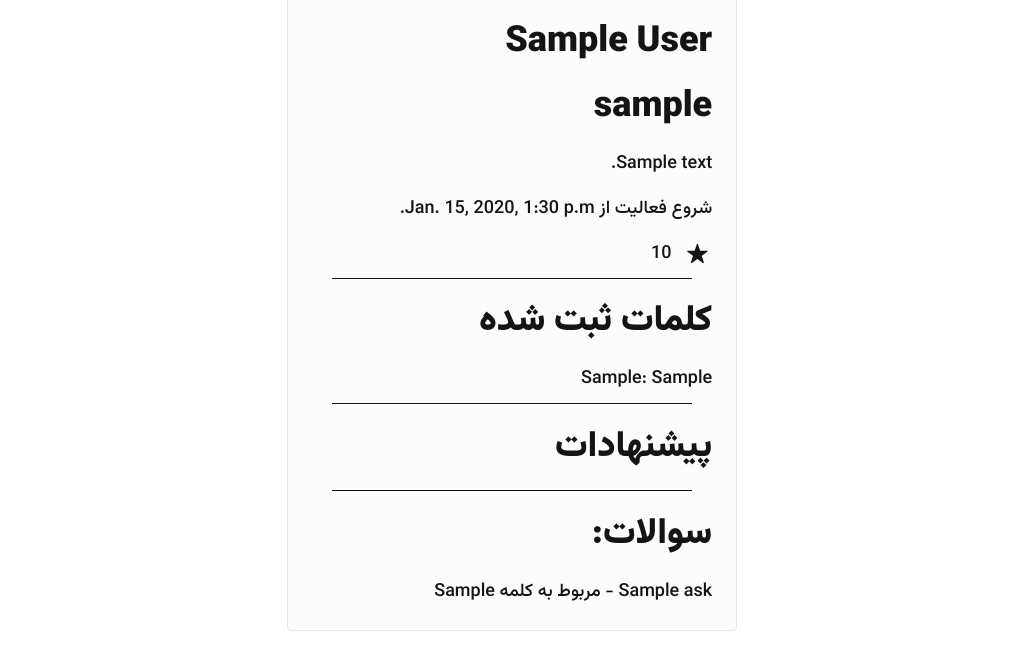
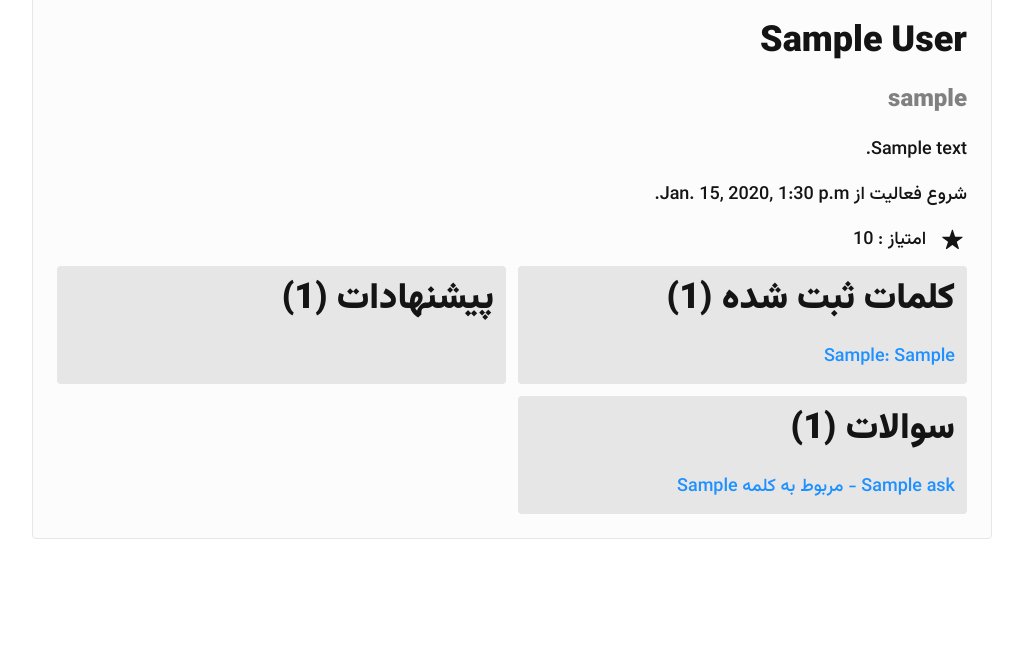
Before and after one commit to AliAnbarlou/GTA, a Django app: a page that uses Templates/Base/RootLayout.html in a window 1280 px wide. Shown: the part 397-1052 px from the top of the page, without its empty margins (128-1151 px from the left). After the commit the page ends 936 px from the top, so only its background shows below. Run offline with Django 5.2, Linux system fonts and the light colour scheme; a user stored in the database is signed in; tables that the repository leaves empty hold one stand-in row (values such as "Sample post").

Commit message:
Some sort of sex

```diff
--- a/Authentication/utils.py
+++ b/Authentication/utils.py
@@ -1,6 +1,6 @@
 import hashlib
 
-def get_gravatar_url(email, size=100):
+def get_gravatar_url(email, size=512):  # افزایش اندازه به 512px
     """دریافت آواتار گراواتار با ایمیل کاربر"""
     email_hash = hashlib.md5(email.strip().lower().encode()).hexdigest()
     return f"https://www.gravatar.com/avatar/{email_hash}?s={size}&d=identicon"
--- a/Authentication/views.py
+++ b/Authentication/views.py
@@ -31,13 +31,20 @@
         user.hits.add(ip_address)
 
     # گرفتن کلمات کاربر
-    words = Words.objects.filter(user=user)
+    # گرفتن آخرین 2 کلمه
+    words = Words.objects.filter(user=user).order_by('-id')[:2]
+
+    # گرفتن آخرین 2 پیشنهاد
+    suggestions = Suggestion.objects.filter(user=user).order_by('-id')[:2]
+
+    # گرفتن آخرین 2 سوال
+    questions = Ask.objects.filter(user=user).order_by('-id')[:2]
+    num_words = Words.objects.filter(user=user).count()
 
     # گرفتن پیشنهادات کاربر
-    suggestions = Suggestion.objects.filter(user=user)
-
+    num_suggestions = Suggestion.objects.filter(user=user).count()
     # گرفتن سوالات کاربر
-    questions = Ask.objects.filter(user=user)
+    num_questions = Ask.objects.filter(user=user).count()
 
     # آماده کردن داده‌ها برای ارسال به قالب
     return render(request, 'registration/profile.html', context={
@@ -47,6 +54,9 @@
         'words': words,
         'suggestions': suggestions,
         'questions': questions,
+        'num_words': num_words,
+        'num_suggestions': num_suggestions,
+        'num_questions': num_questions
     })
 
 @login_required
--- a/Static/app.css
+++ b/Static/app.css
@@ -209,7 +209,7 @@
 }
 
 a {
-  color: inherit;
+  color: dodgerblue;
   text-decoration: none;
 }
 
@@ -298,57 +298,33 @@
 
 h1 {
   --title-margin: 1.5rem;
-  font-size: clamp(
-    2rem,
-    5vw,
-    2.5rem
-  );
+  font-size: clamp(2rem, 5vw, 2.5rem);
 }
 
 h2 {
   --title-margin: 1.35rem;
-  font-size: clamp(
-    1.75rem,
-    4.5vw,
-    2.25rem
-  );
+  font-size: clamp(1.75rem, 4.5vw, 2.25rem);
 }
 
 h3 {
   --title-margin: 1.1rem;
-  font-size: clamp(
-    1.5rem,
-    4vw,
-    2rem
-  );
+  font-size: clamp(1.5rem, 4vw, 2rem);
 }
 
 h4,
 .profile__subtitle {
   --title-margin: 0.9rem;
-  font-size: clamp(
-    1.25rem,
-    3.5vw,
-    1.75rem
-  );
+  font-size: clamp(1.25rem, 3.5vw, 1.75rem);
 }
 
 h5 {
   --title-margin: 0.7rem;
-  font-size: clamp(
-    1.125rem,
-    3vw,
-    1.5rem
-  );
+  font-size: clamp(1.125rem, 3vw, 1.5rem);
 }
 
 h6 {
   --title-margin: 0.5rem;
-  font-size: clamp(
-    1rem,
-    2.5vw,
-    1.25rem
-  );
+  font-size: clamp(1rem, 2.5vw, 1.25rem);
 }
 
 p {
@@ -414,7 +390,12 @@
 .header__icon {
   width: 1.75rem;
   height: 1.75rem;
-  fill: var(--white);
+}
+
+.header__icon,
+.header__icon * {
+  fill: var(--white) !important;
+  stroke: var(--white);
 }
 
 .search-form {
@@ -617,7 +598,8 @@
 }
 
 .form__submitter,
-.btn {
+.btn,
+.logout {
   display: inline-block;
   margin-top: 0.5rem;
   color: var(--white);
@@ -638,13 +620,30 @@
 }
 
 .user-profile {
-  --user-profile-max-width: 28.15rem;
+  --user-profile-max-width: 60rem;
   max-width: var(--user-profile-max-width);
   padding: 1.5rem;
   border: 0.0625rem solid var(--blur-fill-clr);
   margin: 1.5rem auto;
   background-color: var(--component-bg-clr);
   border-radius: 4px;
+}
+
+.user-profile__wrapper {
+  display: grid;
+  grid-template-columns: repeat(auto-fit, minmax(min(20rem, 100%), 1fr));
+  gap: 0.75rem;
+  margin-top: 0.75rem;
+}
+
+.profile__item {
+  padding: 0.75rem;
+  background-color: var(--blur-fill-clr);
+  border-radius: 4px;
+}
+
+.profile__item > :first-child {
+  margin-top: 0;
 }
 
 .user-profile__avatar {
--- a/Templates/Base/RootLayout.html
+++ b/Templates/Base/RootLayout.html
@@ -28,29 +28,52 @@
     <div class="container header__wrapper">
       <div class="header__brand">
         <img class="header__logo" src="{% static 'imgs/logo.png' %%}" width="200" height="200" alt="لوگوی زبانزد">
-        <h1>زبانزد</h1>
+        <h1>
+          <a href="{% url 'Home:Home'%}" style="color:white;">
+            زبانزد
+          </a>
+        </h1>
       </div>
       <div class="header__icons">
 
         <button class="header__icon-btn header__theme-toggler">
-          <svg class="header__icon header__theme-toggler-icon" viewBox="0 0 457.32 457.32">
+          <svg class="header__icon" viewBox="0 0 24 24">
             <g stroke-width="0"></g>
             <g stroke-linecap="round" stroke-linejoin="round"></g>
             <g>
-              <g>
-                <path d="M228.66,112.692c-63.945,0-115.968,52.022-115.968,115.967c0,63.945,52.023,115.968,115.968,115.968 s115.968-52.023,115.968-115.968C344.628,164.715,292.605,112.692,228.66,112.692z"></path>
-                <path d="M401.429,228.66l42.467-57.07c2.903-3.9,3.734-8.966,2.232-13.59c-1.503-4.624-5.153-8.233-9.794-9.683 l-67.901-21.209l0.811-71.132c0.056-4.862-2.249-9.449-6.182-12.307c-3.934-2.858-9.009-3.633-13.615-2.077l-67.399,22.753 L240.895,6.322C238.082,2.356,233.522,0,228.66,0c-4.862,0-9.422,2.356-12.235,6.322l-41.154,58.024l-67.4-22.753 c-4.607-1.555-9.682-0.781-13.615,2.077c-3.933,2.858-6.238,7.445-6.182,12.307l0.812,71.132l-67.901,21.209 c-4.641,1.45-8.291,5.059-9.793,9.683c-1.503,4.624-0.671,9.689,2.232,13.59l42.467,57.07l-42.467,57.07 c-2.903,3.9-3.734,8.966-2.232,13.59c1.502,4.624,5.153,8.233,9.793,9.683l67.901,21.208l-0.812,71.132 c-0.056,4.862,2.249,9.449,6.182,12.307c3.934,2.857,9.007,3.632,13.615,2.077l67.4-22.753l41.154,58.024 c2.813,3.966,7.373,6.322,12.235,6.322c4.862,0,9.422-2.356,12.235-6.322l41.154-58.024l67.399,22.753 c4.606,1.555,9.681,0.781,13.615-2.077c3.933-2.858,6.238-7.445,6.182-12.306l-0.811-71.133l67.901-21.208 c4.641-1.45,8.291-5.059,9.794-9.683c1.502-4.624,0.671-9.689-2.232-13.59L401.429,228.66z M228.66,374.627 c-80.487,0-145.968-65.481-145.968-145.968S148.173,82.692,228.66,82.692s145.968,65.48,145.968,145.967 S309.147,374.627,228.66,374.627z"></path>
-              </g>
+              <circle cx="12" cy="12" r="5" stroke-width="1.5"></circle>
+              <path d="M12 2V4" stroke-width="1.5" stroke-linecap="round"></path>
+              <path d="M12 20V22" stroke-width="1.5" stroke-linecap="round"></path>
+              <path d="M4 12L2 12" stroke-width="1.5" stroke-linecap="round"></path>
+              <path d="M22 12L20 12" stroke-width="1.5" stroke-linecap="round"></path>
+              <path d="M19.7778 4.22266L17.5558 6.25424" stroke-width="1.5" stroke-linecap="round"></path>
+              <path d="M4.22217 4.22266L6.44418 6.25424" stroke-width="1.5" stroke-linecap="round"></path>
+              <path d="M6.44434 17.5557L4.22211 19.7779" stroke-width="1.5" stroke-linecap="round"></path>
+              <path d="M19.7778 19.7773L17.5558 17.5551" stroke-width="1.5" stroke-linecap="round"></path>
             </g>
           </svg>
         </button>
         {% if user.is_authenticated %}
         <a class="header__icon-btn" href="{% url 'Authentication:UserHome' %}">
-          <svg class="header__icon" viewBox="0 0 24 24" ><g stroke-width="0"></g><g stroke-linecap="round" stroke-linejoin="round"></g><g><circle cx="12" cy="7.25" r="5.73"></circle><path d="M1.5,23.48l.37-2.05A10.3,10.3,0,0,1,12,13h0a10.3,10.3,0,0,1,10.13,8.45l.37,2.05"></path></g></svg>
+          <svg class="header__icon" viewBox="0 -0.5 25 25">
+            <g stroke-width="0"></g>
+            <g stroke-linecap="round" stroke-linejoin="round"></g>
+            <g>
+              <path fill-rule="evenodd" clip-rule="evenodd" d="M16.5 9C16.5 11.2091 14.7091 13 12.5 13C10.2909 13 8.5 11.2091 8.5 9C8.5 6.79086 10.2909 5 12.5 5C13.5609 5 14.5783 5.42143 15.3284 6.17157C16.0786 6.92172 16.5 7.93913 16.5 9Z" stroke-width="1.5" stroke-linecap="round" stroke-linejoin="round"></path>
+              <path d="M5.5 18.9999C9.78787 16.3408 15.2121 16.3408 19.5 18.9999" stroke-width="1.5" stroke-linecap="round"></path>
+            </g>
+          </svg>
         </a>
         {% else %}
         <a class="header__icon-btn" href="{% url 'Authentication:signup' %}">
-          <svg class="header__icon" viewBox="0 0 24 24" ><g stroke-width="0"></g><g stroke-linecap="round" stroke-linejoin="round"></g><g><circle cx="12" cy="7.25" r="5.73"></circle><path d="M1.5,23.48l.37-2.05A10.3,10.3,0,0,1,12,13h0a10.3,10.3,0,0,1,10.13,8.45l.37,2.05"></path></g></svg>
+          <svg class="header__icon" viewBox="0 -0.5 25 25">
+            <g stroke-width="0"></g>
+            <g stroke-linecap="round" stroke-linejoin="round"></g>
+            <g>
+              <path fill-rule="evenodd" clip-rule="evenodd" d="M16.5 9C16.5 11.2091 14.7091 13 12.5 13C10.2909 13 8.5 11.2091 8.5 9C8.5 6.79086 10.2909 5 12.5 5C13.5609 5 14.5783 5.42143 15.3284 6.17157C16.0786 6.92172 16.5 7.93913 16.5 9Z" stroke-width="1.5" stroke-linecap="round" stroke-linejoin="round"></path>
+              <path d="M5.5 18.9999C9.78787 16.3408 15.2121 16.3408 19.5 18.9999" stroke-width="1.5" stroke-linecap="round"></path>
+            </g>
+          </svg>
         </a>
         {% endif %}
       </div>
--- a/Templates/registration/profile.html
+++ b/Templates/registration/profile.html
@@ -17,7 +17,7 @@
     <h2 class="user-profile__username">
       {{ request.user.get_full_name }}
     </h2>
-    <h2 class="user-profile__username">
+    <h2 class="user-profile__username" style="font-size: 1.5rem; color:gray;">
       {{request.user.username}}
     </h2>
 
@@ -37,30 +37,31 @@
         </g>
       </svg>
       <span>
-        {{request.user.score}}
+        امتیاز : {{request.user.score}}
       </span>
     </div>
 
+    <div class="user-profile__wrapper">
       {% if words %}
-      <hr class="line">
+      <div class="profile__item">
 
-      <h2>کلمات ثبت شده</h2>
+        <h2>کلمات ثبت شده ({{num_words}})</h2>
 
         <ul class="user-profile__list">
           {% for word in words %}
             <li class="submitted-words__word">
-            <a href="{% url 'Word:word_detail' word.slug %}">
+              <a href="{% url 'Home:search_words' %}?q={{ word.word }}">
                 {{ word.word }}: {{ word.meaning }}
               </a>
             </li>
           {% endfor %}
         </ul>
+      </div>
       {% endif %}
 
       {% if suggestions %}
-      <hr class="line">
-
-      <h2>پیشنهادات</h2>
+      <div class="profile__item">
+        <h2>پیشنهادات ({{num_suggestions}})</h2>
 
         {% for suggestion in suggestions %}
           {% if suggestion.status == "p" %}
@@ -69,17 +70,15 @@
 
             <a
               href="{% url 'Home:search_words' %}?q={{ suggestion.suggested_to.word }}"
-
-
             >مشاهده پیشنهاد</a>
           {% endif %}
         {% endfor %}
+      </div>
       {% endif %}
 
       {% if questions %}
-      <hr class="line">
-
-      <h2>سوالات:</h2>
+      <div class="profile__item">
+        <h2>سوالات ({{num_questions}})</h2>
 
         <ul class="user-profile__list">
           {% for question in questions %}
@@ -93,6 +92,8 @@
             </li>
           {% endfor %}
         </ul>
+      </div>
       {% endif %}
     </div>
+  </div>
 {% endblock route-content %}
--- a/Templates/registration/user_words.html
+++ b/Templates/registration/user_words.html
@@ -19,7 +19,7 @@
         <strong>{{ word.word }}</strong>: {{ word.meaning }} - وضعیت: {{ word.get_status_display }}
     </li>
   {% else %}
-  <a href="{% url 'Word:word_detail' word.slug %}">
+  <a href="{% url 'Home:search_words' %}?q={{ word.word }}">
     <li>
       <strong>{{ word.word }}</strong>: {{ word.meaning }} - وضعیت: {{ word.get_status_display }}
     </li>
```
Also changed, not shown: Templates/Search/no_results.html (+12 -3 lines), Templates/registration/home.html (+5 -5 lines). Lines whose indentation alone changed are shown as unchanged.
